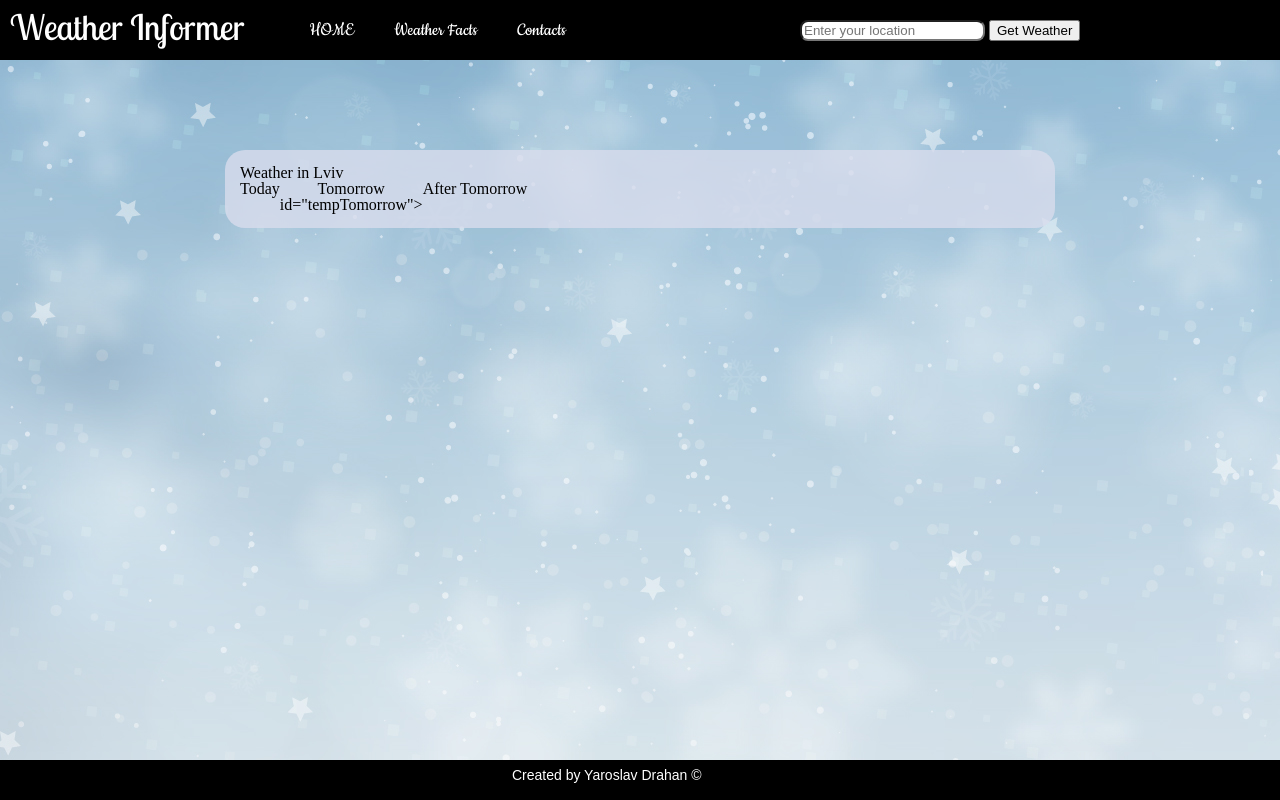
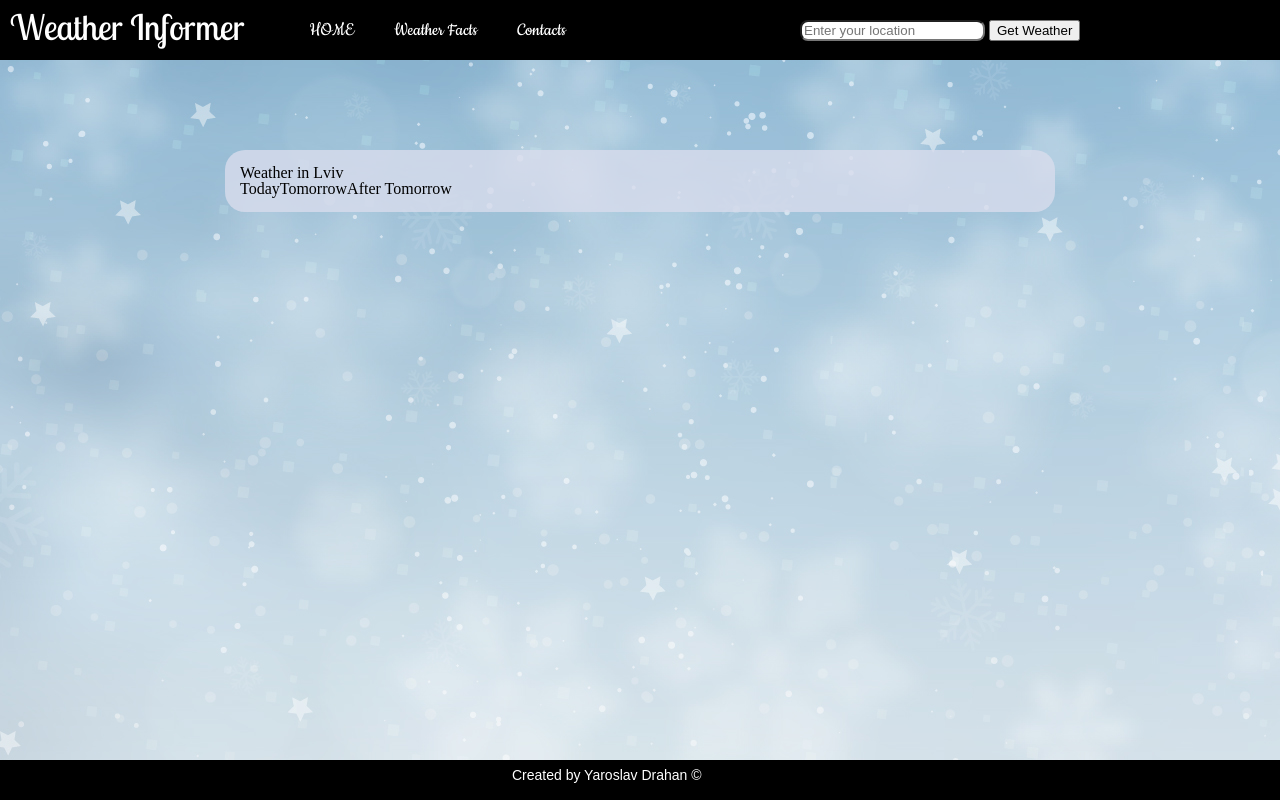
Before and after one commit to yardr/weather_project, a plain HTML site: page index.html in a window 1280 px wide. Drawn offline with nearby package versions, Linux system fonts and the light colour scheme.

Commit message:
after merge

```diff
--- a/index.html
+++ b/index.html
@@ -30,7 +30,7 @@
                 <th>Today</th><th>Tomorrow</th><th>After Tomorrow</th>
             </tr>
             <tr>
-                <td id="tempToday"></td><td>id="tempTomorrow"></td><td id="tempAfterTomorrow"></td>
+                <td id="tempToday"></td><td id="tempTomorrow"></td><td id="tempAfterTomorrow"></td>
             </tr>
             <tr>
                 <td id="pressureToday"></td><td id="pressureTomorrow"></td><td id="pressureAfterTomorrow"></td>
```
